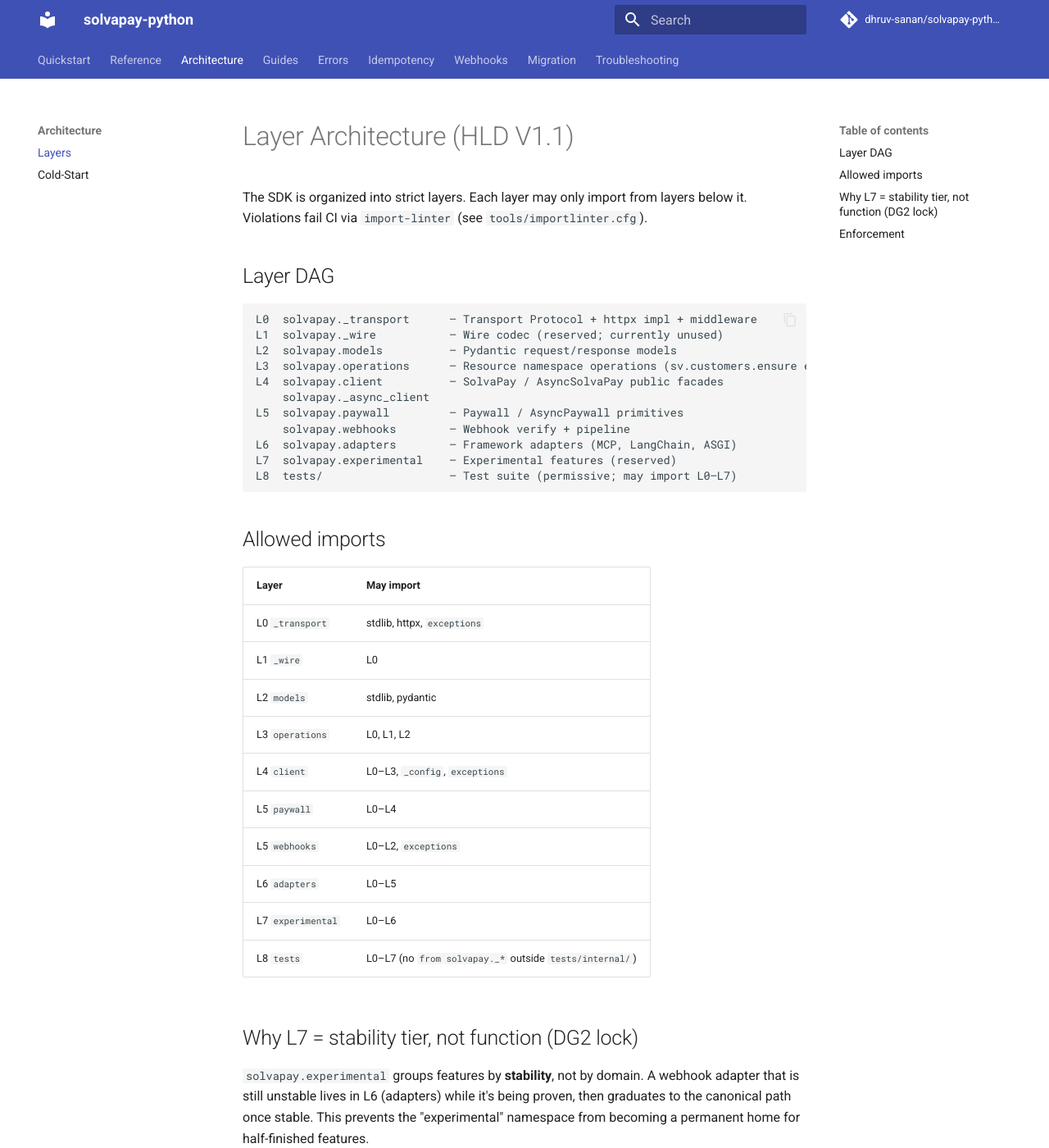
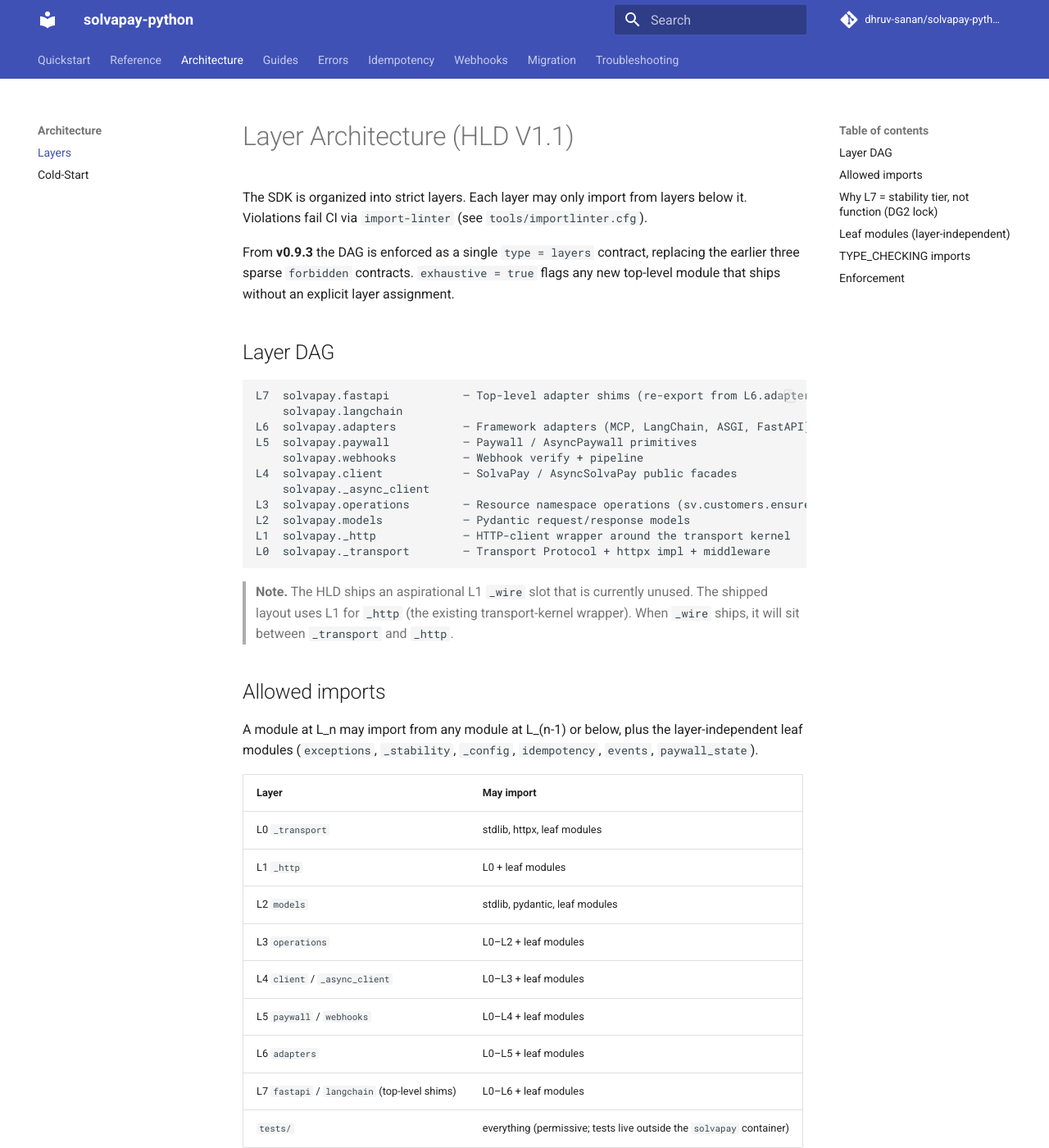
Before and after one commit to dhruv-sanan/solvapay-python, an MkDocs documentation site: the page built from docs/architecture/layers.md, in a window 1280 px wide and 1400 px high. Shown: the whole window at 82% size. Built offline with MkDocs 1.6.1 and Material for MkDocs 9.7.7, drawn with Linux system fonts in a browser that asks for light colours; comment, search, counter and statistics services are not loaded; some of the changed text lies outside the part shown.

Commit message:
docs: refresh layer architecture for layered contract (§1.5.3.6)
Documents the v0.9.3 enforcement model: single layers contract, leaf
modules in exhaustive_ignores, TYPE_CHECKING stripped from the graph.
Adds the _http L1 slot (the shipped layout; HLD's aspirational _wire
sits between _transport and _http when it lands).

````diff
--- a/docs/architecture/layers.md
+++ b/docs/architecture/layers.md
@@ -3,44 +3,82 @@
 The SDK is organized into strict layers. Each layer may only import from layers below it.
 Violations fail CI via `import-linter` (see `tools/importlinter.cfg`).
 
+From **v0.9.3** the DAG is enforced as a single `type = layers` contract, replacing the
+earlier three sparse `forbidden` contracts. `exhaustive = true` flags any new top-level
+module that ships without an explicit layer assignment.
+
 ## Layer DAG
 
 ```
-L0  solvapay._transport      — Transport Protocol + httpx impl + middleware
-L1  solvapay._wire           — Wire codec (reserved; currently unused)
-L2  solvapay.models          — Pydantic request/response models
-L3  solvapay.operations      — Resource namespace operations (sv.customers.ensure etc.)
-L4  solvapay.client          — SolvaPay / AsyncSolvaPay public facades
+L7  solvapay.fastapi           — Top-level adapter shims (re-export from L6.adapters.*)
+    solvapay.langchain
+L6  solvapay.adapters          — Framework adapters (MCP, LangChain, ASGI, FastAPI)
+L5  solvapay.paywall           — Paywall / AsyncPaywall primitives
+    solvapay.webhooks          — Webhook verify + pipeline
+L4  solvapay.client            — SolvaPay / AsyncSolvaPay public facades
     solvapay._async_client
-L5  solvapay.paywall         — Paywall / AsyncPaywall primitives
-    solvapay.webhooks        — Webhook verify + pipeline
-L6  solvapay.adapters        — Framework adapters (MCP, LangChain, ASGI)
-L7  solvapay.experimental    — Experimental features (reserved)
-L8  tests/                   — Test suite (permissive; may import L0–L7)
+L3  solvapay.operations        — Resource namespace operations (sv.customers.ensure etc.)
+L2  solvapay.models            — Pydantic request/response models
+L1  solvapay._http             — HTTP-client wrapper around the transport kernel
+L0  solvapay._transport        — Transport Protocol + httpx impl + middleware
 ```
+
+> **Note.** The HLD ships an aspirational L1 `_wire` slot that is currently unused.
+> The shipped layout uses L1 for `_http` (the existing transport-kernel wrapper).
+> When `_wire` ships, it will sit between `_transport` and `_http`.
 
 ## Allowed imports
 
+A module at L_n may import from any module at L_(n-1) or below, plus the layer-independent
+leaf modules (`exceptions`, `_stability`, `_config`, `idempotency`, `events`, `paywall_state`).
+
 | Layer | May import |
-|-------|-----------|
-| L0 `_transport` | stdlib, httpx, `exceptions` |
-| L1 `_wire` | L0 |
-| L2 `models` | stdlib, pydantic |
-| L3 `operations` | L0, L1, L2 |
-| L4 `client` | L0–L3, `_config`, `exceptions` |
-| L5 `paywall` | L0–L4 |
-| L5 `webhooks` | L0–L2, `exceptions` |
-| L6 `adapters` | L0–L5 |
-| L7 `experimental` | L0–L6 |
-| L8 `tests` | L0–L7 (no `from solvapay._*` outside `tests/internal/`) |
+|-------|------------|
+| L0 `_transport` | stdlib, httpx, leaf modules |
+| L1 `_http` | L0 + leaf modules |
+| L2 `models` | stdlib, pydantic, leaf modules |
+| L3 `operations` | L0–L2 + leaf modules |
+| L4 `client` / `_async_client` | L0–L3 + leaf modules |
+| L5 `paywall` / `webhooks` | L0–L4 + leaf modules |
+| L6 `adapters` | L0–L5 + leaf modules |
+| L7 `fastapi` / `langchain` (top-level shims) | L0–L6 + leaf modules |
+| `tests/` | everything (permissive; tests live outside the `solvapay` container) |
+
+Sibling modules on the same row (e.g. `paywall` ↔ `webhooks`, or `client` ↔ `_async_client`)
+may not import each other. Each is independently constrained against the layers below.
 
 ## Why L7 = stability tier, not function (DG2 lock)
 
-`solvapay.experimental` groups features by **stability**, not by domain. A webhook adapter
-that is still unstable lives in L6 (adapters) while it's being proven, then graduates to
-the canonical path once stable. This prevents the "experimental" namespace from becoming a
-permanent home for half-finished features.
+`solvapay.experimental` (reserved for v1.0) groups features by **stability**, not by
+domain. A webhook adapter that is still unstable lives in L6 (adapters) while it's being
+proven, then graduates to the canonical path once stable. This prevents the
+`experimental` namespace from becoming a permanent home for half-finished features.
+
+## Leaf modules (layer-independent)
+
+These are listed in `exhaustive_ignores` in the contract because they have no upward edges
+and no downward consumers beyond the boundary primitives:
+
+- `solvapay.exceptions`
+- `solvapay._stability`
+- `solvapay._config`
+- `solvapay.idempotency`
+- `solvapay.events`
+- `solvapay.paywall_state`
+
+## TYPE_CHECKING imports
+
+The contract sets `ignore_type_checking_imports = true`. Imports inside `if TYPE_CHECKING:`
+blocks are stripped from the dependency graph, so cross-layer type hints (e.g.
+`from solvapay.client import SolvaPay` for annotation purposes) do not trip the gate.
+`mypy` still resolves these via the standard `from __future__ import annotations`
+pattern enforced by `tools/lint_invariants.py`.
 
 ## Enforcement
 
-`uv run lint-imports --config tools/importlinter.cfg` — run in CI on every push.
+```bash
+~/.local/bin/uv run lint-imports --config tools/importlinter.cfg
+```
+
+Runs in CI on every push and PR. Also wrapped by `tests/test_layer_dag.py` so the
+contract is exercised by `pytest` for local feedback.
````
